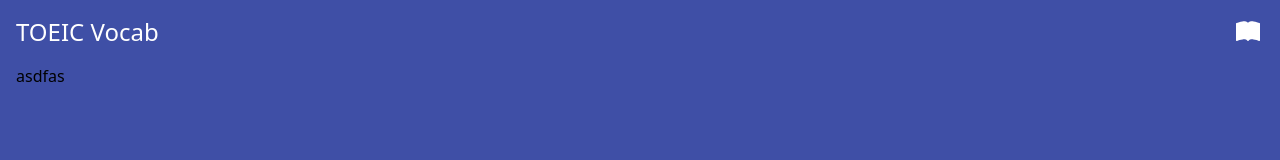
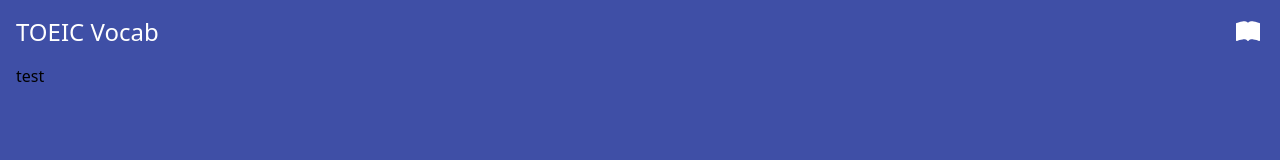
Before and after one commit to remove158/toeic, a SvelteKit app: page / in a window 1280 px wide. Shown: the top 160 px of the page. Built offline with nearby package versions, Linux system fonts and the light colour scheme.

Commit message:
fix: build pm

```diff
--- a/src/routes/+page.svelte
+++ b/src/routes/+page.svelte
@@ -1,3 +1,3 @@
 <div>
-asdfas
+	test
 </div>
```
Also changed, not shown: 1 other file (tests, documents, lock files or other folders).
